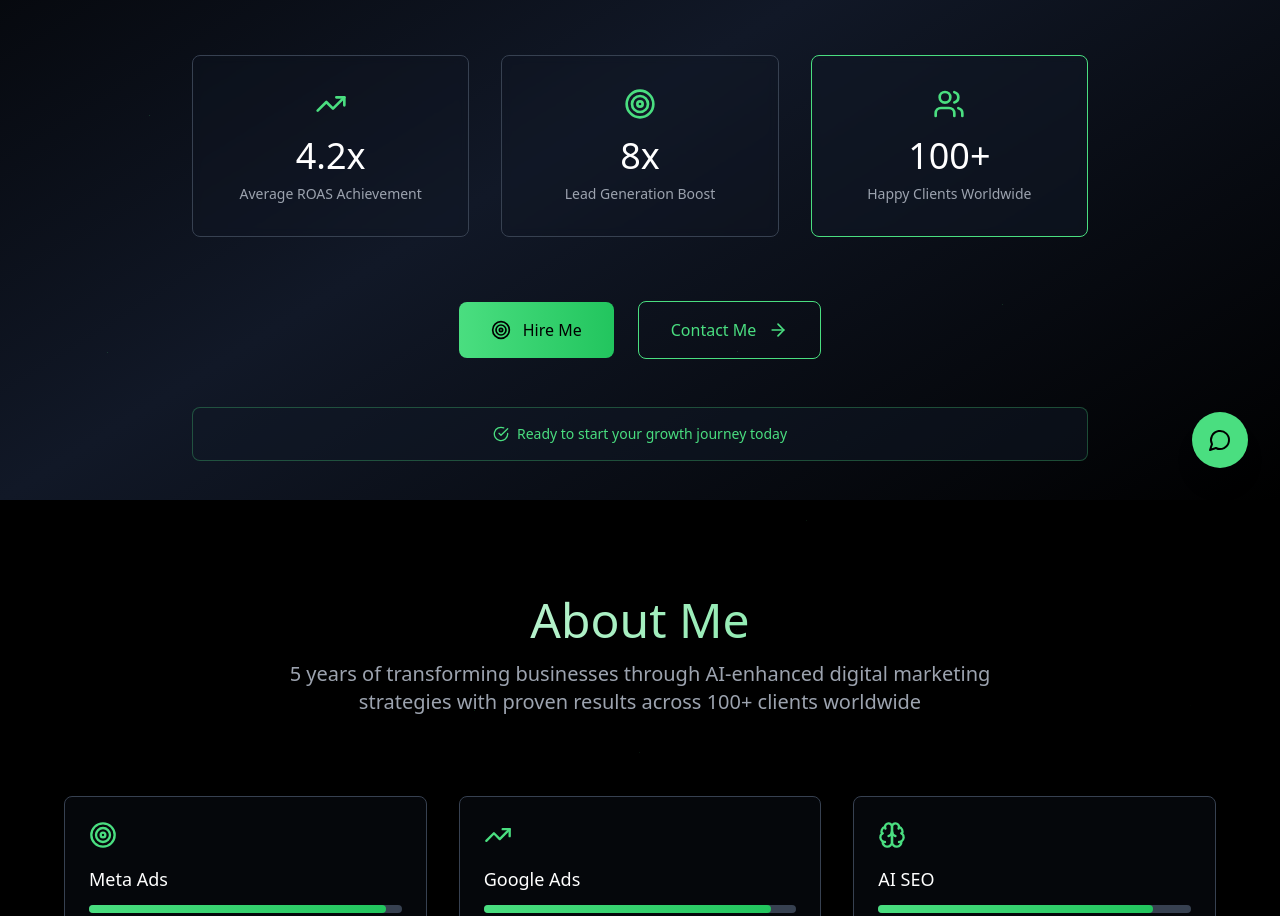
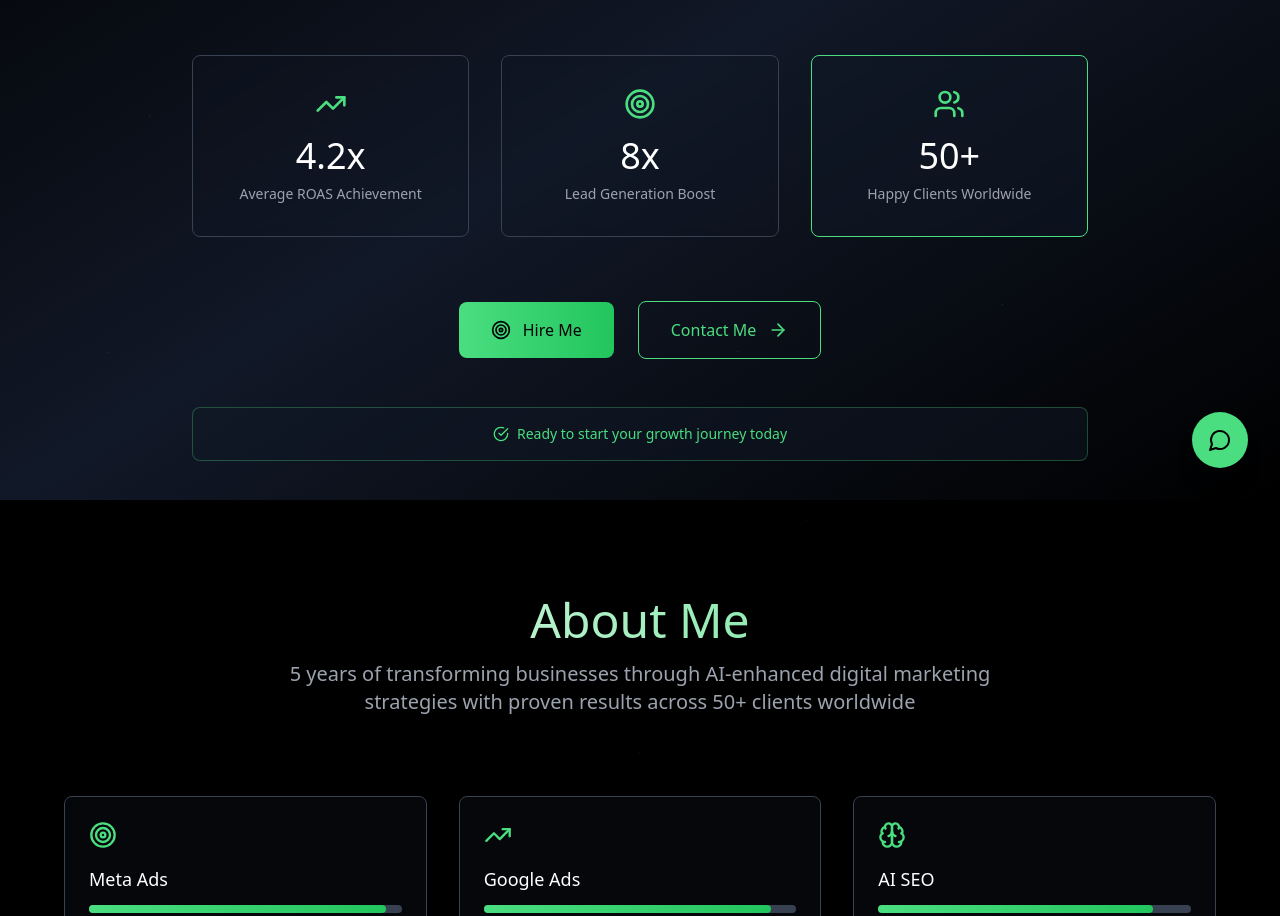
Before and after one commit to prnb07/Pranav-Portfolio, a React (Vite) app: page / in a window 1280 px wide. Shown: the part 300-1216 px from the top of the page. Built offline with nearby package versions, Linux system fonts and the light colour scheme.

Commit message:
Update client count from 100+ to 50+

```diff
--- a/index.html
+++ b/index.html
@@ -6,7 +6,7 @@
     <meta name="viewport" content="width=device-width, initial-scale=1.0" />
     <title>Pranav - AI-Powered Digital Marketing Expert | Professional Portfolio</title>
     <meta name="description" content="Professional freelance digital marketing expert specializing in Meta Ads, Google Ads, AI-driven SEO, and LinkedIn marketing. Proven 4.2x ROAS results across 150+ clients worldwide." />
-    <meta name="description" content="Professional freelance digital marketing expert specializing in Meta Ads, Google Ads, AI-driven SEO, and LinkedIn marketing. Proven 4.2x ROAS results across 100+ clients worldwide." />
+    <meta name="description" content="Professional freelance digital marketing expert specializing in Meta Ads, Google Ads, AI-driven SEO, and LinkedIn marketing. Proven 4.2x ROAS results across 50+ clients worldwide." />
     <meta name="keywords" content="digital marketing expert, Meta Ads specialist, Google Ads consultant, AI SEO, LinkedIn marketing, freelance marketer, ROAS optimization" />
     <meta name="author" content="Pranav" />
 
@@ -32,7 +32,7 @@
       "email": "prnbverma97@gmail.com",
       "telephone": "+91-8278840007",
       "knowsAbout": ["Digital Marketing", "Meta Ads", "Google Ads", "SEO", "LinkedIn Marketing"],
-      "description": "Professional freelance digital marketing expert with 5+ years experience and 4.2x average ROAS results across 100+ clients"
+      "description": "Professional freelance digital marketing expert with 5+ years experience and 4.2x average ROAS results across 50+ clients"
     }
     </script>
   </head>
--- a/src/App.tsx
+++ b/src/App.tsx
@@ -34,7 +34,7 @@ const Portfolio = () => {
   const metrics = [
     { label: "Average ROAS Achievement", value: "4.2x", icon: TrendingUp },
     { label: "Lead Generation Boost", value: "8x", icon: Target },
-    { label: "Happy Clients Worldwide", value: "100+", icon: Users }
+    { label: "Happy Clients Worldwide", value: "50+", icon: Users }
   ];
 
   const services = [
@@ -287,7 +287,7 @@ const Portfolio = () => {
                 <div className="text-4xl font-light mb-2 text-white">
                   {index === 0 && `4.2x`}
                   {index === 1 && `8x`}
-                  {index === 2 && `100+`}
+                  {index === 2 && `50+`}
                 </div>
                 <p className="text-gray-400 text-sm">{metric.label}</p>
               </motion.div>
@@ -353,7 +353,7 @@ const Portfolio = () => {
               About Me
             </h2>
             <p className="text-xl text-gray-400 font-light max-w-3xl mx-auto">
-              5 years of transforming businesses through AI-enhanced digital marketing strategies with proven results across 100+ clients worldwide
+              5 years of transforming businesses through AI-enhanced digital marketing strategies with proven results across 50+ clients worldwide
             </p>
           </motion.div>
 
```
